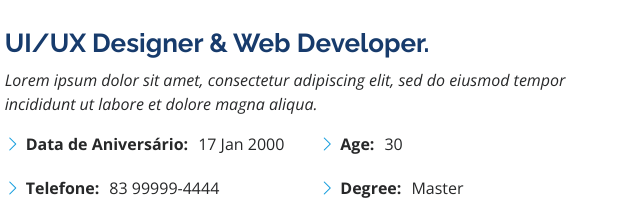
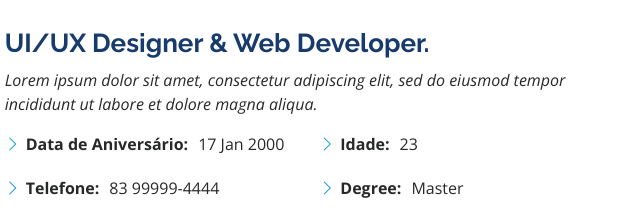
Before and after one commit to luanfarias1/portifolio, a plain HTML site: page index.html in a window 1280 px wide. Shown: the part 940-1157 px from the top of the page, 640-1280 px from the left. Drawn offline with nearby package versions, Linux system fonts and the light colour scheme.

Commit message:
atualização da foto e editar algo

```diff
--- a/index.html
+++ b/index.html
@@ -107,7 +107,7 @@
               </div>
               <div class="col-lg-6">
                 <ul>
-                  <li><i class="bi bi-chevron-right"></i> <strong>Age:</strong> <span>30</span></li>
+                  <li><i class="bi bi-chevron-right"></i> <strong>Idade:</strong> <span>23</span></li>
                   <li><i class="bi bi-chevron-right"></i> <strong>Degree:</strong> <span>Master</span></li>
                   <li><i class="bi bi-chevron-right"></i> <strong>PhEmailone:</strong> <span>email@example.com</span></li>
                   <li><i class="bi bi-chevron-right"></i> <strong>Freelance:</strong> <span>Available</span></li>
```
